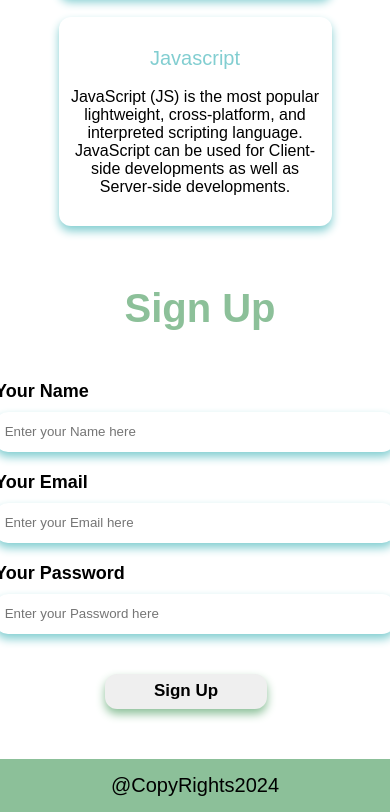
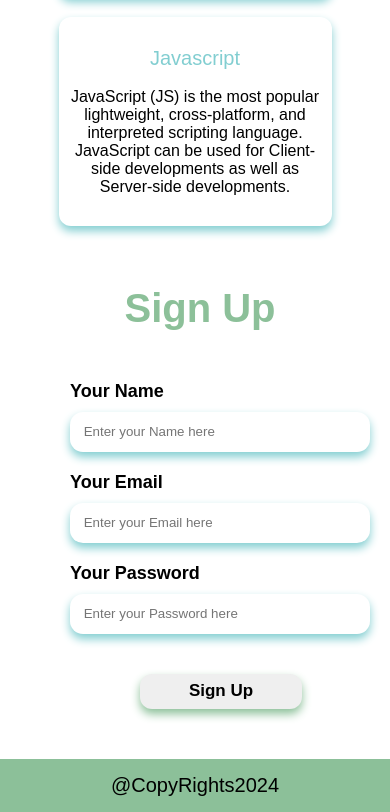
Before and after one commit to Prameela17/Landing-Page, a plain HTML site: page index.html in a window 390 px wide. Shown: the part 1238-2050 px from the top of the page. Drawn offline with Linux system fonts and the light colour scheme.

Commit message:
Made Changes

```diff
--- a/style.css
+++ b/style.css
@@ -260,7 +260,7 @@ section .topic a {
 
 .contactMenu .input1 input {
 	border-radius: 13px;
-	padding: 6px;
+	padding: 10px;
 }
 
 .input2 input {
@@ -318,11 +318,6 @@ footer {
         margin-left: 80px;
     }
 
-	.contactMenu {
-		flex-direction: column;
-		align-items: center;
-	}
-
 	.side2 img {
 		width: 95%;
 		height: 90%;
@@ -348,6 +343,18 @@ footer {
         margin-left: 40px;
     }
 
+	.input1{
+		margin-left: auto;
+	}
+
+	.input2 input{
+		width: 300px;
+	}
+
+	.button button{
+		margin-left: -40px;
+	}
+
 	.about .boxes {
 		display: flex;
 		flex-direction: column;
```
